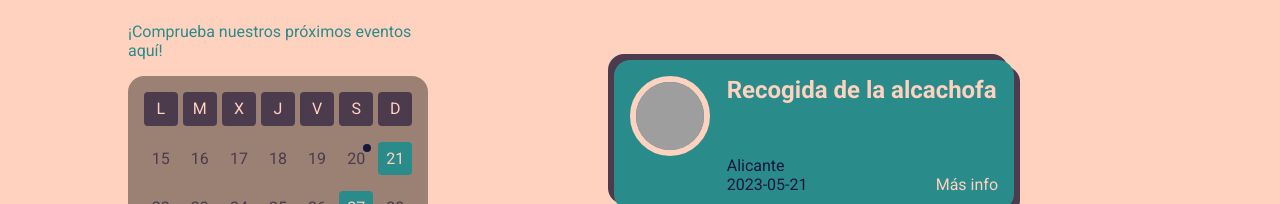
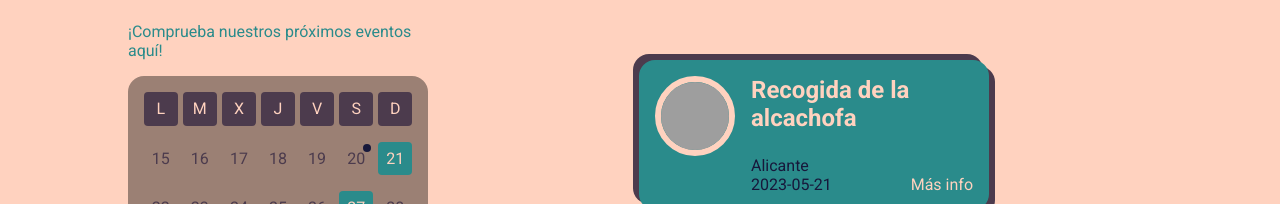
Before and after one commit to joseignacioLS/recosecha, a Next.js app: page / in a window 1280 px wide. Shown: the part 748-952 px from the top of the page. Built offline with nearby package versions, Linux system fonts and the light colour scheme; grey boxes are pictures that could not be loaded.

Commit message:
fix: reduce event card width

```diff
--- a/src/components/Calendar/calendar.module.scss
+++ b/src/components/Calendar/calendar.module.scss
@@ -34,8 +34,7 @@
 
   .event {
     z-index: 1;
-    min-width: 400px;
-    width: 400px;
+    width: 350px;
     height: 150px;
     padding: 1rem;
     border-radius: 1rem;
```
